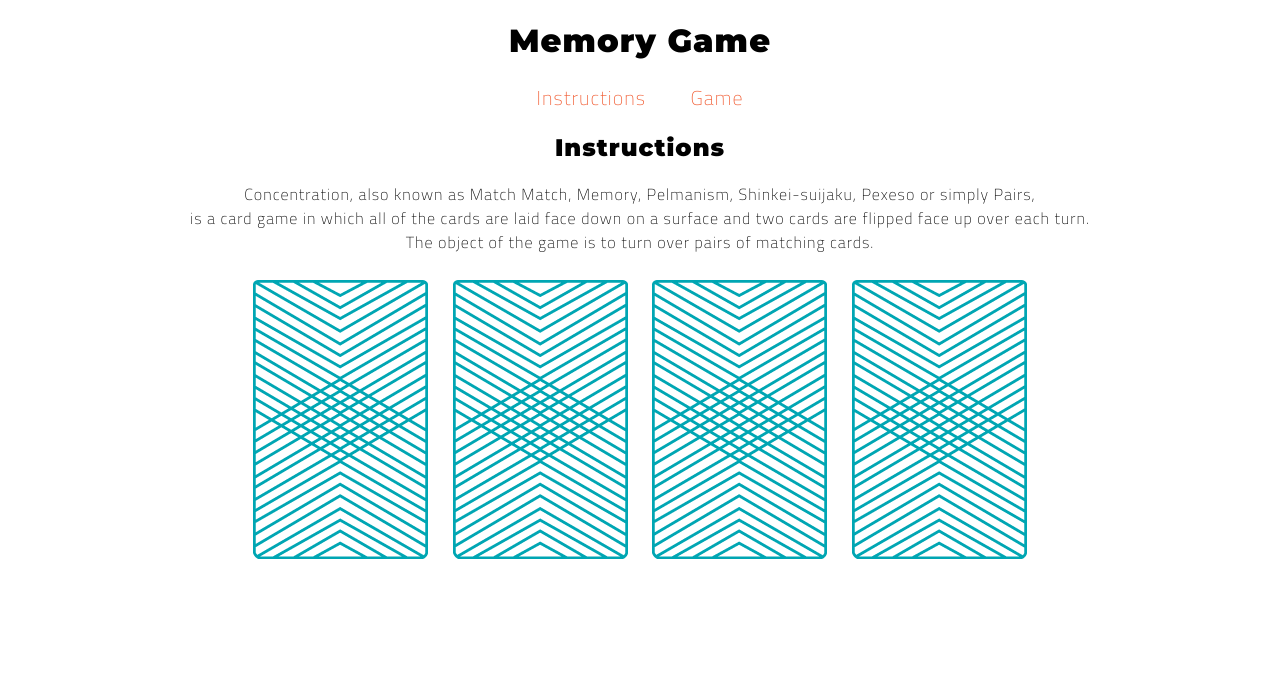
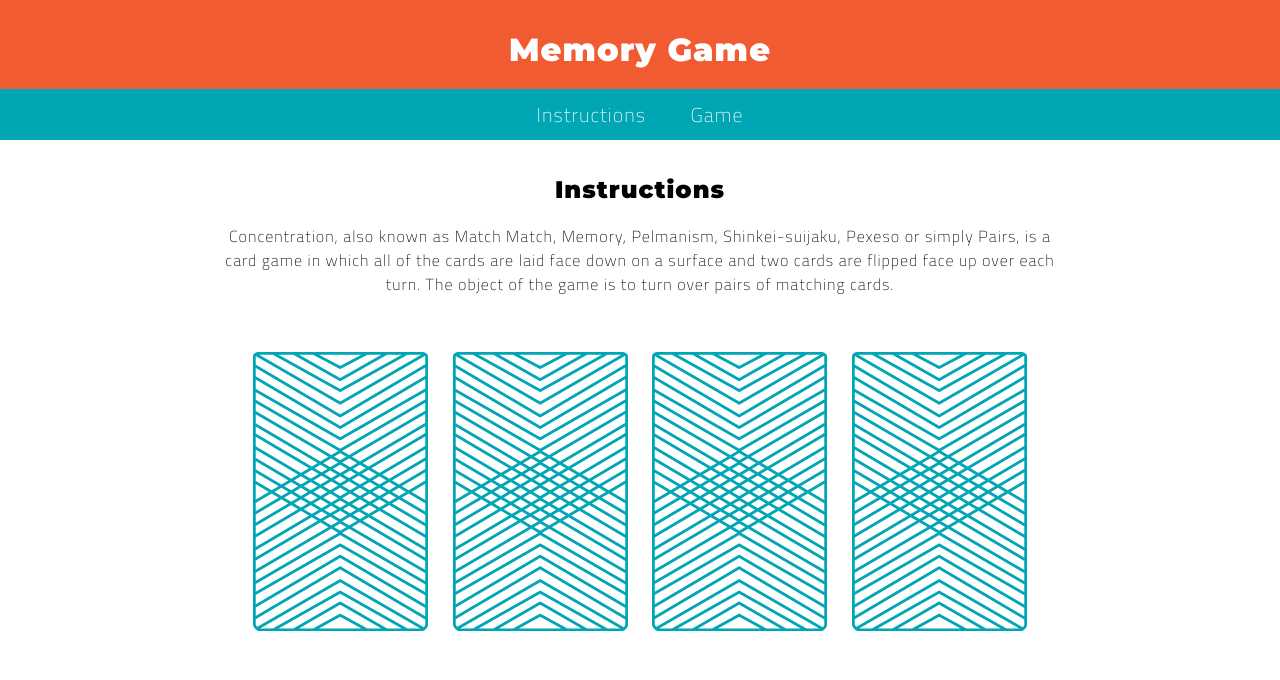
Before and after one commit to skinnybuff/wdi-fundamentals-memorygame, a plain HTML site: page index.html in a window 1280 px wide. Drawn offline with Linux system fonts and the light colour scheme.

Commit message:
added semantic html

```diff
--- a/css/style.css
+++ b/css/style.css
@@ -7,13 +7,31 @@ body {
     font-weight: 200;
     text-align: center;
     letter-spacing: 1px;
+    margin: 0px;
+}
+header{
+    background: #F15B31;
+    color: white;
+    padding: 30px 0px 0px 0px;
+}
+header h1{
+    margin: 0px;
+}
+nav{
+    background: #00A6B3;
+    padding: 10px;
+    margin: 20px 0px;
 }
 a{
     text-decoration: none;
     margin:  0 20px;
-    color: #f15b31;
+    color: white;
     font-size: 20px;
 }
+main{
+    width: 850px;
+    margin: 35px auto;
+}
 img{
-    margin: 10px;
+    margin: 40px 10px;
 }
--- a/index.html
+++ b/index.html
@@ -10,15 +10,20 @@
 
     </head>
     <body>
+        <header>
             <h1>Memory Game</h1>
+
+            <nav>
                 <a href="#">Instructions</a>
                 <a href="#">Game</a>
-
+            </nav>
+        </header>
+        <main>
             <h2>Instructions</h2>
             <p>Concentration, also known as Match Match, Memory, Pelmanism,
-            Shinkei-suijaku, Pexeso or simply Pairs, <br>
+                Shinkei-suijaku, Pexeso or simply Pairs,
                 is a card game in which all of the cards are laid face down on a surface and
-            two cards are flipped face up over each turn. <br>
+                two cards are flipped face up over each turn.
                 The object of the game is to turn over pairs of matching cards.
             </p>
 
@@ -28,6 +33,6 @@
                 <img src="img/back.png" alt="King of Diamonds">
                 <img src="img/back.png" alt="King of Hearts">
             </div>
-
+        </main>
     </body>
 </html>
```
Lines whose indentation alone changed are shown as unchanged.
